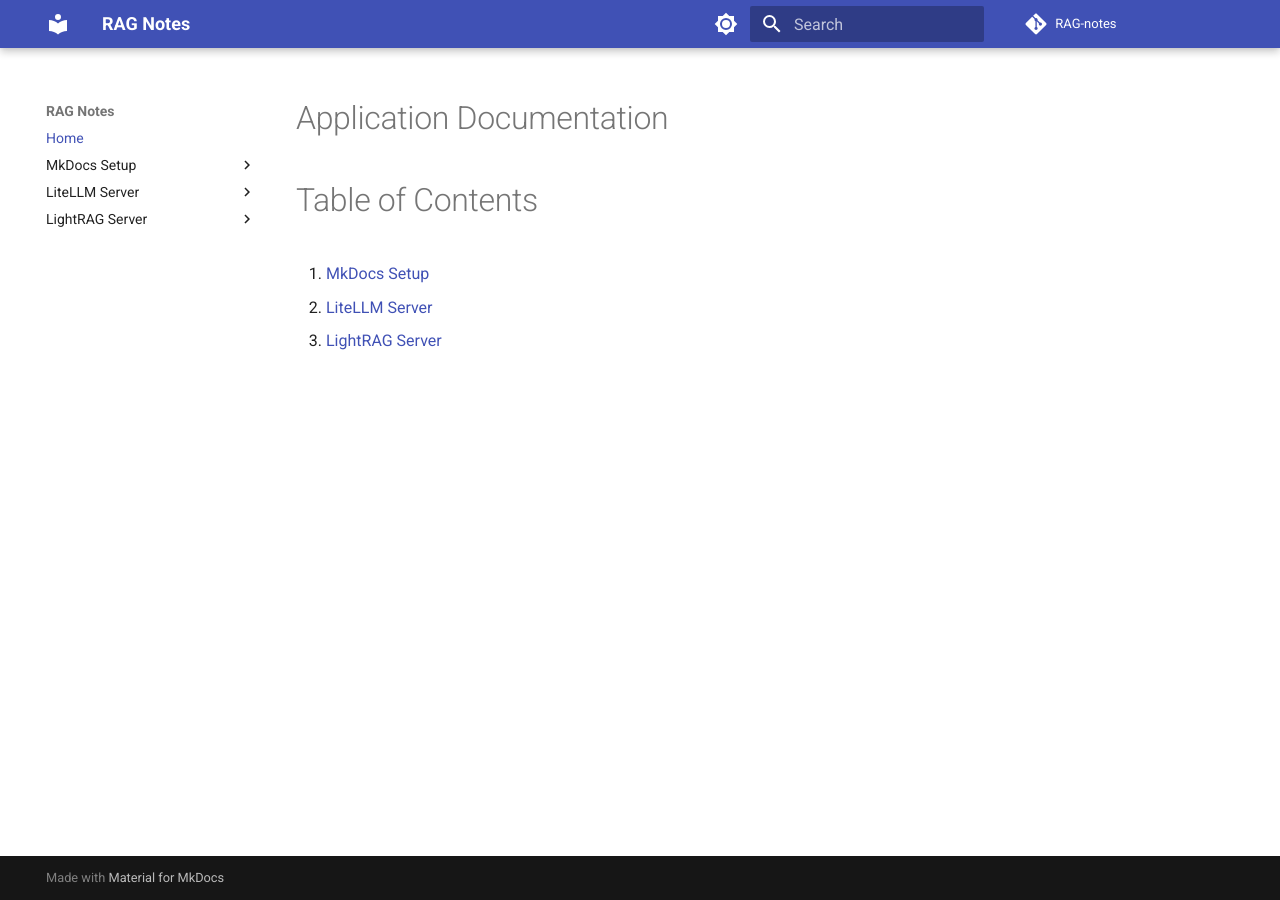
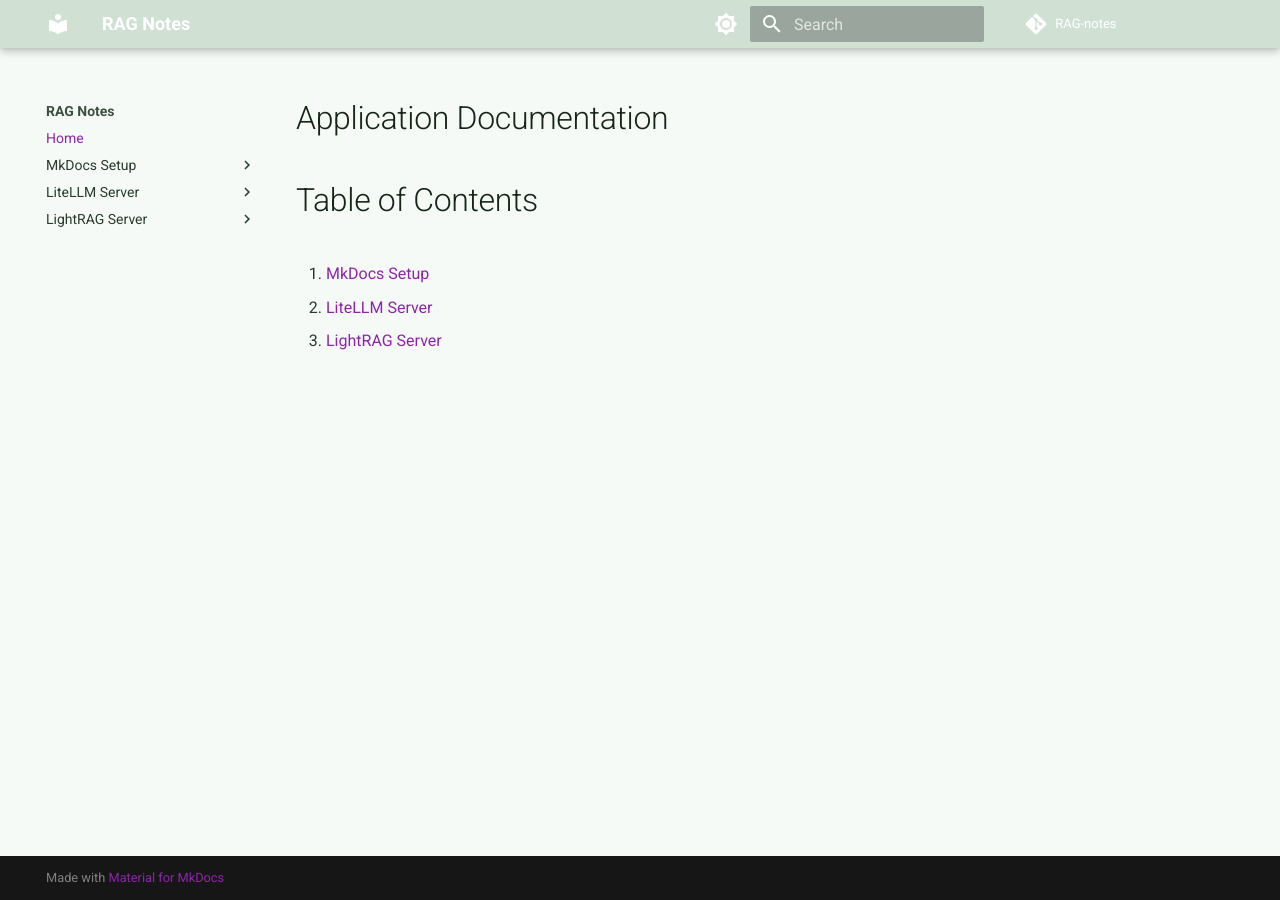
Before and after one commit to Rishita95/rag-notes, an MkDocs documentation site: the page built from docs/index.md, in a window 1280 px wide. Built offline with MkDocs 1.6.1 and Material for MkDocs 9.7.7, drawn with Linux system fonts in a browser that asks for light colours; comment, search, counter and statistics services are not loaded.

Commit message:
Apply Option 11 Theme: Pistachio & Lilac

```diff
--- /dev/null
+++ b/docs/stylesheets/extra.css
@@ -0,0 +1,70 @@
+:root {
+  /* Pistachio & Lilac Theme - Global Base */
+  --md-primary-fg-color:        #D0E1D4;
+  --md-primary-fg-color--light: #E8F5E9;
+  --md-primary-fg-color--dark:  #A5D6A7;
+  --md-primary-bg-color:        #FFFFFF;
+
+  /* Lilac / Purple for Accents */
+  --md-accent-fg-color:         #9C27B0;
+  --md-accent-fg-color--transparent: rgba(156, 39, 176, 0.1);
+  --md-accent-bg-color:         #FFFFFF;
+
+  /* Full Page Background */
+  --md-default-bg-color:        #F5FAF6;
+}
+
+/* Light Mode (Default) */
+[data-md-color-scheme="default"] {
+  --md-default-bg-color:           #F5FAF6;
+  --md-default-fg-color:           #2A3A2C;
+  --md-default-fg-color--light:    #3E4E40;
+  --md-default-fg-color--lighter:  #4A5A4C;
+  --md-default-fg-color--lightest: #546456;
+  --md-typeset-color:              #2A3A2C;
+  --md-typeset-a-color:            #8E24AA;
+}
+
+[data-md-color-scheme="default"] .md-typeset {
+  color: #2A3A2C !important;
+}
+[data-md-color-scheme="default"] .md-typeset h1,
+[data-md-color-scheme="default"] .md-typeset h2,
+[data-md-color-scheme="default"] .md-typeset h3,
+[data-md-color-scheme="default"] .md-typeset h4,
+[data-md-color-scheme="default"] .md-typeset h5,
+[data-md-color-scheme="default"] .md-typeset h6 {
+  color: #172418 !important;
+}
+[data-md-color-scheme="default"] .md-typeset a {
+  color: #8E24AA !important;
+}
+
+/* Dark Mode (Slate) */
+[data-md-color-scheme="slate"] {
+  --md-default-bg-color:        #141F16;
+  --md-primary-fg-color:        #D0E1D4;
+  --md-primary-bg-color:        #FFFFFF;
+  --md-accent-fg-color:         #9C27B0;
+
+  --md-default-fg-color:           #F5F5F5;
+  --md-default-fg-color--light:    #EEEEEE;
+  --md-default-fg-color--lighter:  #DDDDDD;
+  --md-default-fg-color--lightest: #CCCCCC;
+  --md-typeset-color:              #F5F5F5;
+  --md-typeset-a-color:            #CE93D8;
+}
+[data-md-color-scheme="slate"] .md-typeset {
+  color: #F5F5F5 !important;
+}
+[data-md-color-scheme="slate"] .md-typeset h1,
+[data-md-color-scheme="slate"] .md-typeset h2,
+[data-md-color-scheme="slate"] .md-typeset h3,
+[data-md-color-scheme="slate"] .md-typeset h4,
+[data-md-color-scheme="slate"] .md-typeset h5,
+[data-md-color-scheme="slate"] .md-typeset h6 {
+  color: #FFFFFF !important;
+}
+[data-md-color-scheme="slate"] .md-typeset a {
+  color: #CE93D8 !important;
+}
--- a/mkdocs.yml
+++ b/mkdocs.yml
@@ -22,19 +22,28 @@ nav:
       - Configuration: LightRAG Server/Server Config.md
       - Run server: LightRAG Server/Run Server.md
 
+
+
 theme:
   name: material
   features:
     - content.code.copy
   palette:
     - scheme: default
+      primary: custom
+      accent: custom
       toggle:
         icon: material/brightness-7
         name: Switch to dark mode
     - scheme: slate
+      primary: custom
+      accent: custom
       toggle:
         icon: material/brightness-4
         name: Switch to light mode
+
+extra_css:
+  - stylesheets/extra.css
 
 markdown_extensions:
   - pymdownx.highlight:
```
